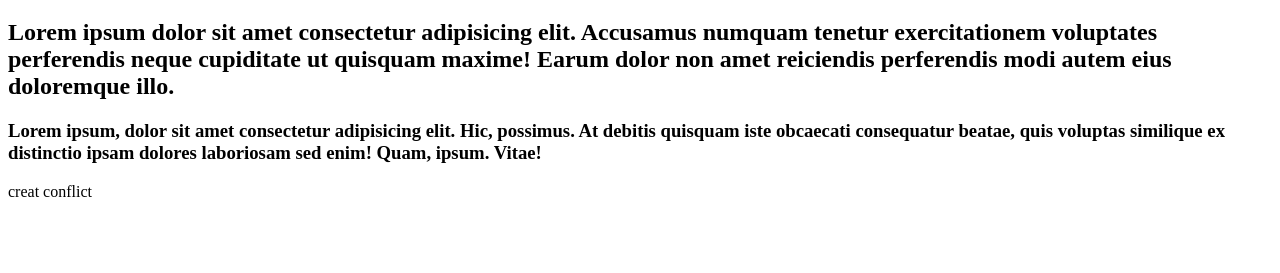
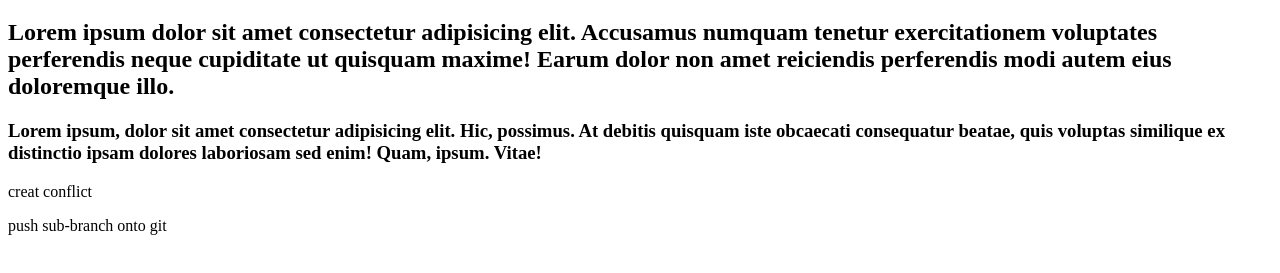
Before and after one commit to TMD2809/Git-101, a plain HTML site: page index.html in a window 1280 px wide. Shown: the part 61-334 px from the top of the page. Drawn offline with Linux system fonts and the light colour scheme.

Commit message:
testing push sub-branch

```diff
--- a/index.html
+++ b/index.html
@@ -21,5 +21,6 @@
       Vitae!
     </h3>
     <p>creat conflict</p>
+    <p>push sub-branch onto git</p>
   </body>
 </html>
```
